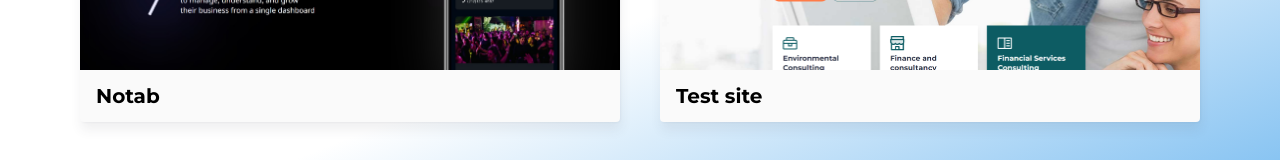
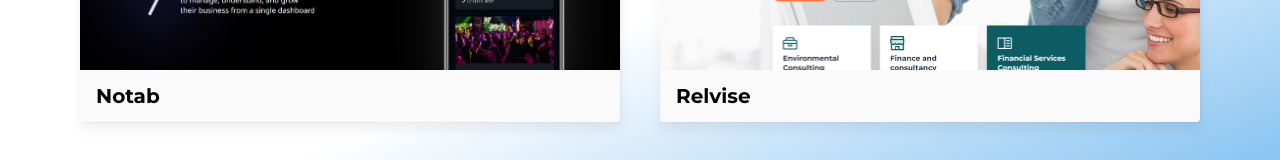
Before and after one commit to stupinaki/myPortfolio, a Vue app: page / in a window 1280 px wide. Shown: the part 434-594 px from the top of the page. Built offline with nearby package versions, Linux system fonts and the light colour scheme.

Commit message:
change site name

```diff
--- a/src/data/projectsData.js
+++ b/src/data/projectsData.js
@@ -18,10 +18,10 @@
     },
     {
         id: 2,
-        projectName: 'Test site',
+        projectName: 'Relvise',
         imgStart: TestSiteStart,
         imgEnd: TestSiteEnd,
-        url: 'https://stupinaki.github.io/testSite/',
+        url: 'https://stupinaki.github.io/Relvise/',
     },
     {
         id: 1,
```
